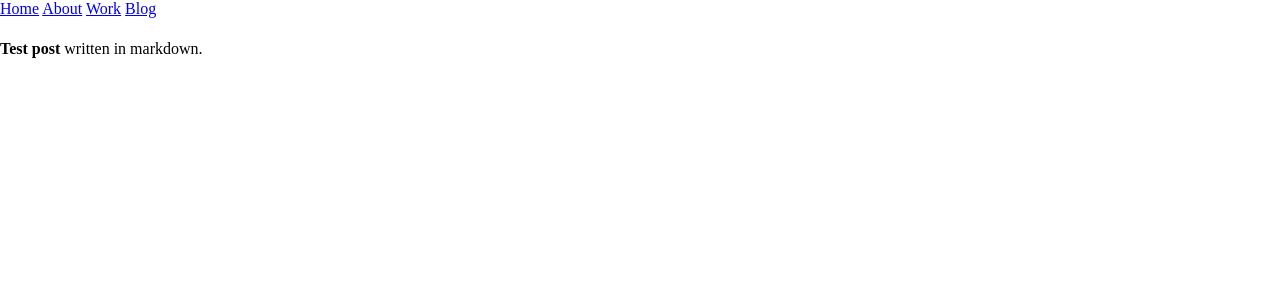
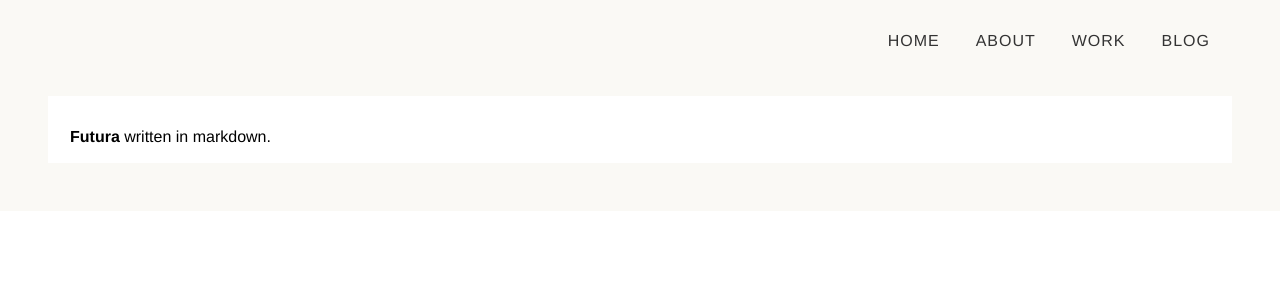
Before and after one commit to FuturaIO/futuraio.github.com, a Jekyll site: the page built from _posts/2013-02-26-test-post.md, in a window 1280 px wide. Shown: the top 300 px of the page. Built offline with Jekyll 4.4.1, drawn with Linux system fonts in a browser that asks for light colours; nearby versions of some CDN libraries; library files that are not in the unit come from our copies; Markdown is read by kramdown in place of the engine named in the settings.

Commit message:
fixed the post layout, added container

```diff
--- a/_layouts/default.html
+++ b/_layouts/default.html
@@ -4,9 +4,9 @@
         <meta charset="utf-8">
         <title>{{ page.title }}</title>
         <meta name="viewport" content="width=device-width, initial-scale=1.0">
-        <link rel "shortcut icon" href="../assets/icon.png">
-        <link rel="stylesheet" type="text/css" href="../components/normalize-css/normalize.css">
-        <link rel="stylesheet" type="text/css" href="../assets/css/style.css">
+        <link rel "shortcut icon" href="/assets/icon.png">
+        <link rel="stylesheet" type="text/css" href="/components/normalize-css/normalize.css">
+        <link rel="stylesheet" type="text/css" href="/assets/css/style.css">
         <script type="text/javascript" src="//use.typekit.net/jgm8isd.js"></script>
         <script type="text/javascript">try{Typekit.load();}catch(e){}</script>
     </head>
--- a/_layouts/post.html
+++ b/_layouts/post.html
@@ -1,8 +1,11 @@
 ---
 layout: default
-title: This is just a placeholder post
+title: Test
 ---
 
-<h1>{{ post.title }}</h1>
+<main class="container">
+	<h1>{{ post.title }}</h1>
 
-{{ content }}
+	{{ content }}
+
+</main>
--- a/_posts/2013-02-26-test-post.md
+++ b/_posts/2013-02-26-test-post.md
@@ -1,6 +1,6 @@
 ---
 layout: post
-title: Test post
+title: Futura
 ---
 
 **{{ page.title }}** written in markdown.
--- a/blog/index.html
+++ b/blog/index.html
@@ -3,9 +3,11 @@ layout: default
 title: Blog
 ---
 
+<section class="container">
 	{% for post in site.posts %}
 		<article>
 		    {{ post.date | date: "%B %e, %Y" }}
 		    <a href="{{ post.url }}">{{ post.title }}</a>
 		</article>
 	{% endfor %}
+</section>
```
Also changed, not shown: index.html (+9 -1 lines). Lines whose indentation alone changed are shown as unchanged.
